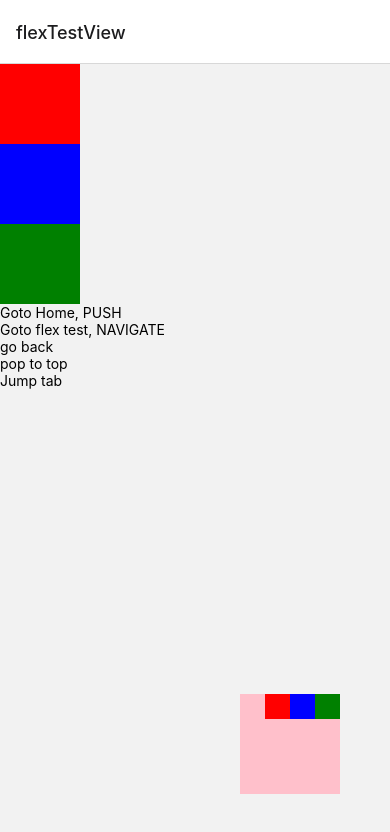
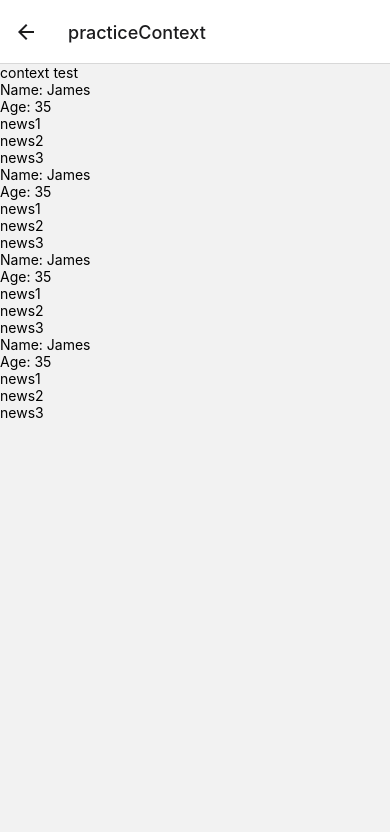
Before and after one commit to firdousali86/testclassimplementation, a React Native app: screen /practiceContext in a window 390 px wide. Shown: the top 832 px of the page. Built offline with nearby package versions, Linux system fonts and the light colour scheme.

Commit message:
simple context api implementation

```diff
--- /dev/null
+++ b/containers/PracticeContext/index.js
@@ -0,0 +1,52 @@
+import React, {createContext, useContext} from 'react';
+import {View, Text} from 'react-native';
+
+const ReporterContext = createContext();
+
+const PracticeContext = props => {
+  const nameOfReporter = 'James';
+  const ageOfReporter = 35;
+
+  return (
+    <ReporterContext.Provider
+      value={{nameOfReporter: nameOfReporter, ageOfReporter: ageOfReporter}}>
+      <View>
+        <Text>context test</Text>
+        <NewsList />
+        <NewsList />
+        <NewsList />
+        <NewsList />
+      </View>
+    </ReporterContext.Provider>
+  );
+};
+
+export default PracticeContext;
+
+const NewsList = props => {
+  return (
+    <View>
+      <NewsReporter />
+      <View>
+        <Text>news1</Text>
+      </View>
+      <View>
+        <Text>news2</Text>
+      </View>
+      <View>
+        <Text>news3</Text>
+      </View>
+    </View>
+  );
+};
+
+const NewsReporter = props => {
+  const reporterInfo = useContext(ReporterContext);
+
+  return (
+    <View>
+      <Text>Name: {reporterInfo.nameOfReporter}</Text>
+      <Text>Age: {reporterInfo.ageOfReporter}</Text>
+    </View>
+  );
+};
--- a/containers/index.js
+++ b/containers/index.js
@@ -1,5 +1,6 @@
 import HomeScreen from './HomeScreen';
 import ListItemDetails from './ListItemDetails';
 import MyList from './MyList';
+import PracticeContext from './PracticeContext';
 
-export {HomeScreen, ListItemDetails, MyList};
+export {HomeScreen, ListItemDetails, MyList, PracticeContext};
--- a/navigate/index.js
+++ b/navigate/index.js
@@ -1,5 +1,10 @@
 import {View, TouchableOpacity, Text} from 'react-native';
-import {HomeScreen, MyList, ListItemDetails} from '../containers';
+import {
+  HomeScreen,
+  MyList,
+  ListItemDetails,
+  PracticeContext,
+} from '../containers';
 
 import {createNativeStackNavigator} from '@react-navigation/native-stack';
 import {createBottomTabNavigator} from '@react-navigation/bottom-tabs';
@@ -77,6 +82,13 @@ const Navigation = props => {
           }}>
           <Text>Jump tab</Text>
         </TouchableOpacity>
+
+        <TouchableOpacity
+          onPress={() => {
+            props.navigation.push('practiceContext');
+          }}>
+          <Text>Practice context</Text>
+        </TouchableOpacity>
       </View>
     );
   };
@@ -92,6 +104,7 @@ const Navigation = props => {
           initialParams={{name: 'Victor'}}
         />
         <Stack.Screen name="listItemDetails" component={ListItemDetails} />
+        <Stack.Screen name="practiceContext" component={PracticeContext} />
       </Stack.Group>
     );
   };
```
